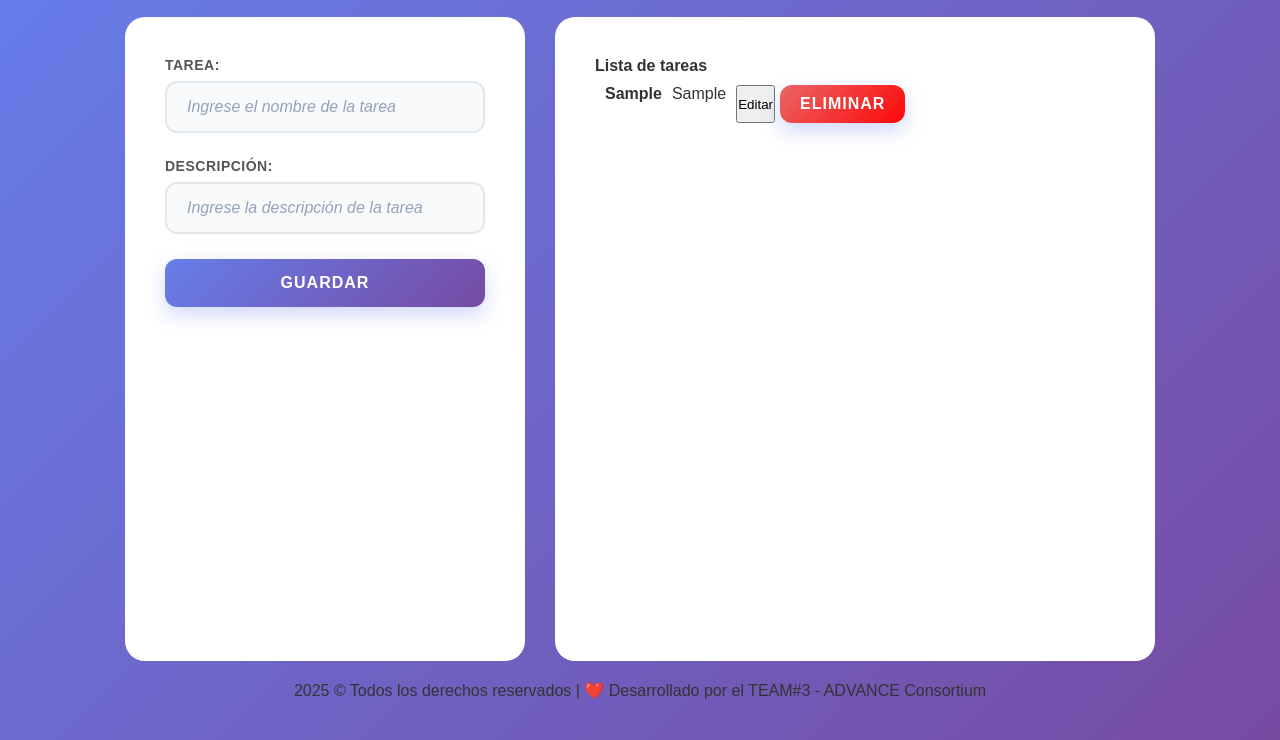
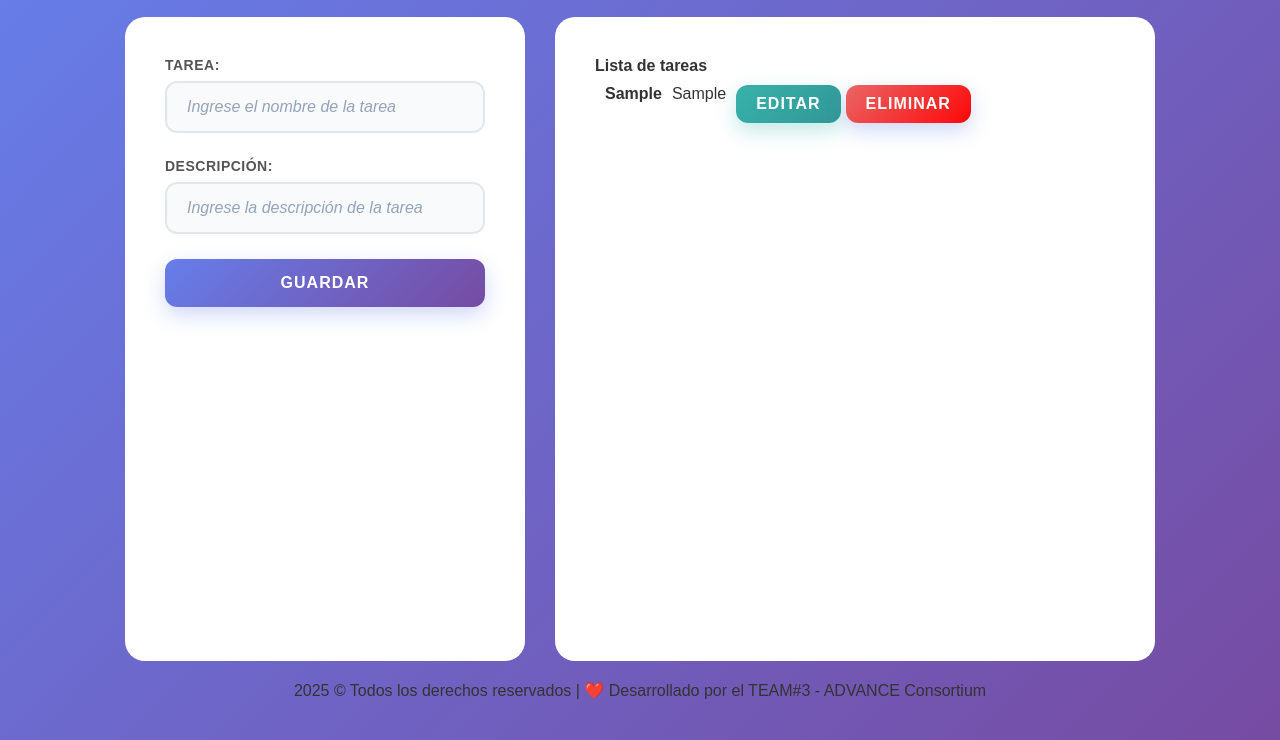
Before and after one commit to LinaMVG/crudAppCAdvance, a plain HTML site: page index.html in a window 1280 px wide. Both pictures are taken after typing "Sample", "Sample" into the empty fields and a click on the button "GUARDAR". Shown: the part 60-800 px from the top of the page. Drawn offline with Linux system fonts and the light colour scheme.

Commit message:
Update styles.css

```diff
--- a/styles.css
+++ b/styles.css
@@ -143,7 +143,25 @@ main {
     background: linear-gradient(135deg,rgb(230, 29, 29) 0%,rgb(206, 25, 12) 100%);
   }
 }
+.editar {
+  background: linear-gradient(135deg, #38b2ac 0%, #319795 100%);
+  color: white;
+  padding: 10px 20px;
+  border: none;
+  border-radius: 12px;
+  font-size: 16px;
+  font-weight: 600;
+  cursor: pointer;
+  transition: all 0.3s ease;
+  text-transform: uppercase;
+  letter-spacing: 1px;
+  box-shadow: 0 8px 20px rgba(56, 178, 172, 0.3);
+}
 
+.editar:hover {
+  transform: translateY(-3px);
+  background: linear-gradient(135deg, #2c7a7b 0%, #285e61 100%);
+}
 footer {
   padding: 20px;
   text-align: center;
```
